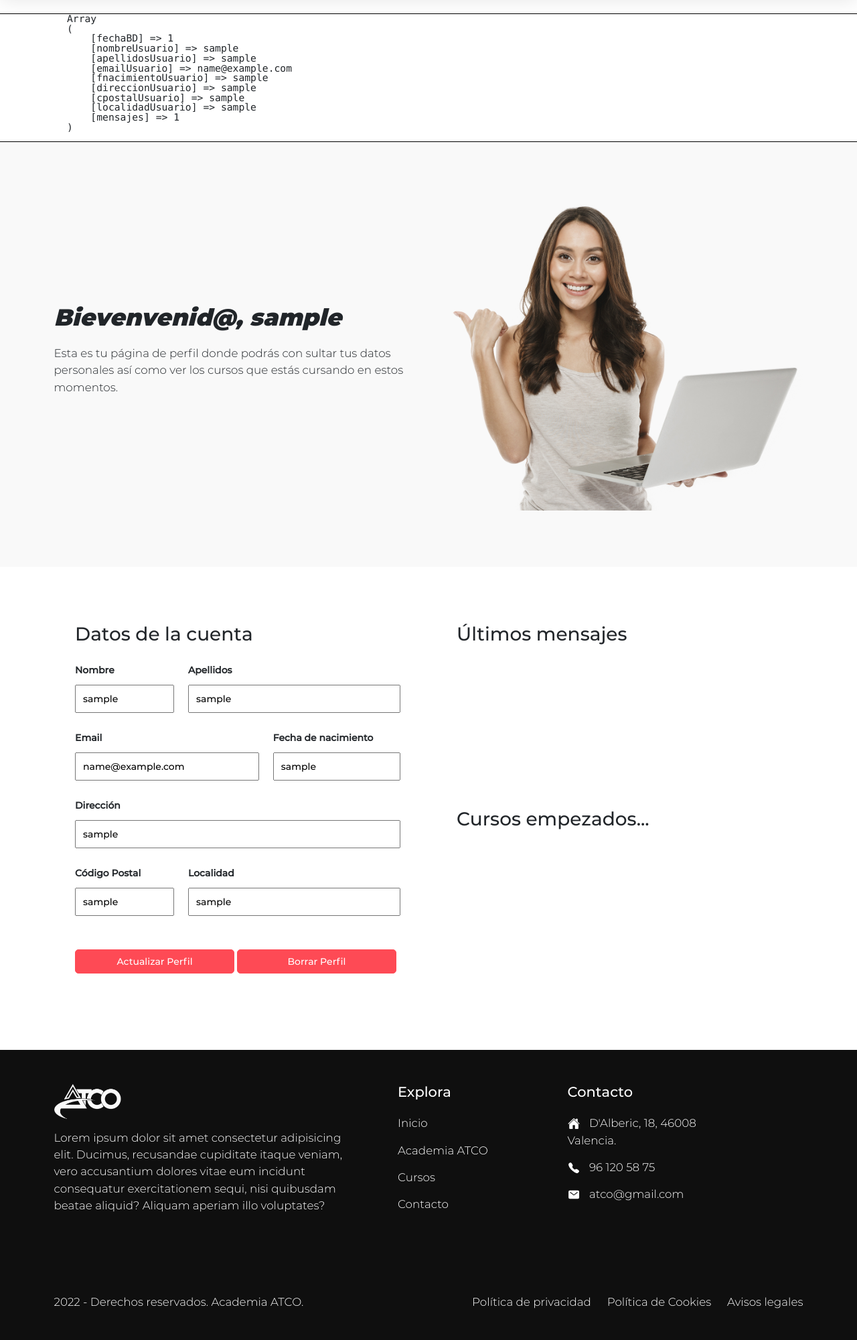
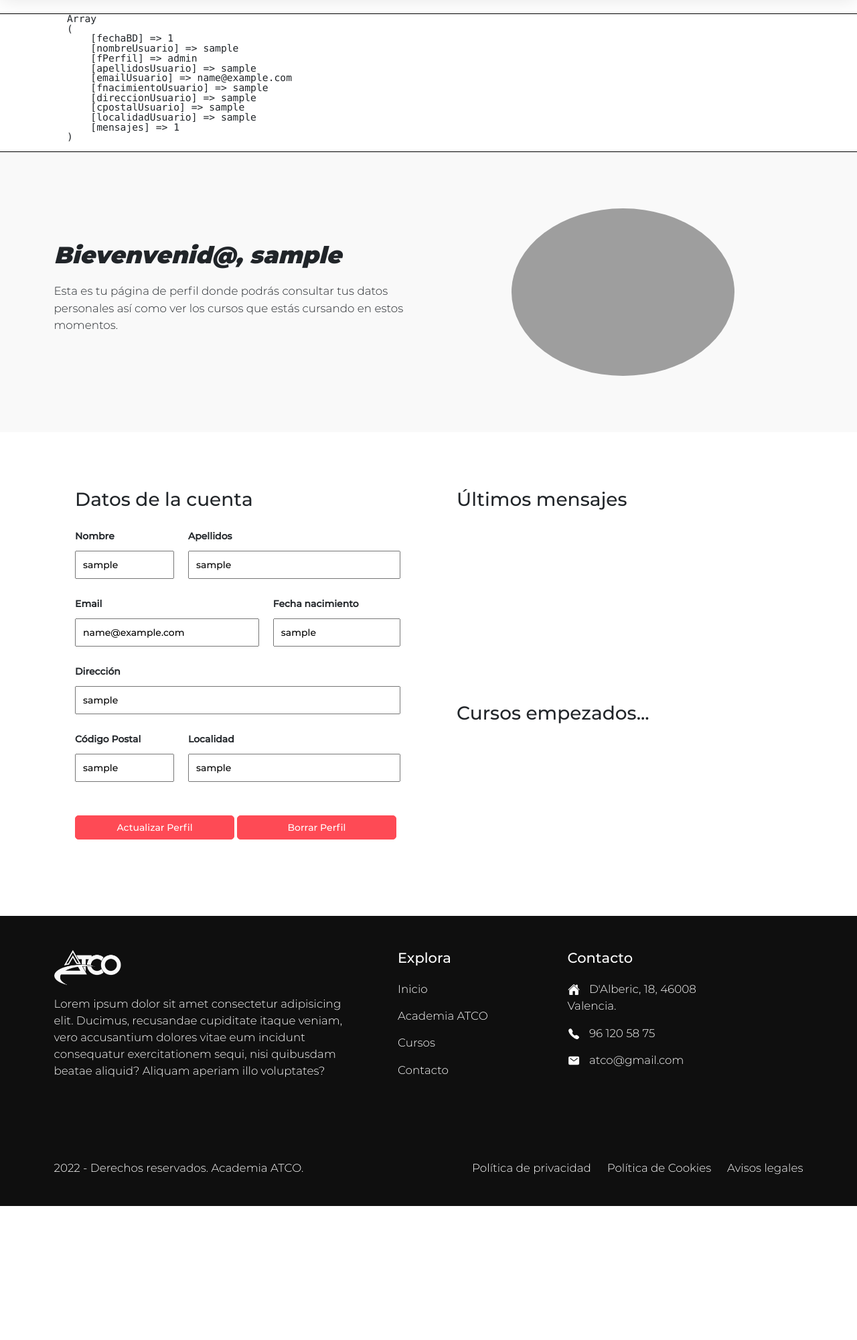
Before and after one commit to magallart/academia_tco, a PHP site: template app/templates/perfil.php in a window 1280 px wide. Shown: the part 80-2080 px from the top of the page at 67% size. After the commit the page ends 1880 px from the top, so only its background shows below. Run offline with PHP 8.4, Linux system fonts and the light colour scheme; the template is opened without the code that fills it, so the values that code supplies are empty; the visitor is signed in with stand-in values (Sample User, id 1); grey boxes are pictures that could not be loaded.

Commit message:
Perfil: responsive

```diff
--- a/app/templates/perfil.php
+++ b/app/templates/perfil.php
@@ -8,16 +8,16 @@
 <header>
     <div class="container col-xxl-8 py-5">
         <div class="row middle g-5 py-5">
-            <div class="col-lg-6 col-md-6 col-sm-12 text-md-start text-sm-center">
+            <div class="col-lg-6 col-md-6 col-sm-12 text-md-start text-sm-center order-md-1 order-sm-2">
                 <h1 class="title-header">
-                    Bievenvenid@, <?php printf($_SESSION['nombreUsuario']) ?>
+                Bievenvenid@, <?php printf($_SESSION['nombreUsuario']) ?>
                 </h1>
                 <p>
-                    Esta es tu página de perfil donde podrás con sultar tus datos personales así como ver los cursos que estás cursando en estos momentos.
+                Esta es tu página de perfil donde podrás consultar tus datos personales así como ver los cursos que estás cursando en estos momentos.
                 </p>
             </div>
-            <div class="col-lg-6 col-md-6 col-sm-12">
-                <img src="../img/inicio-header.png" class="d-block mx-lg-auto img-fluid" alt="Chica sonriendo con un laptop en la mano" width="700" height="500" loading="lazy" />
+            <div class="col-lg-6 col-md-6 col-sm-12 text-sm-center order-md-2 order-sm-1">
+                <img src="../img/<?php echo $_SESSION['fPerfil'] ?>" class="d-block mx-lg-auto mx-sm-auto img-fluid fotoPerfilUsuario" alt="Chica sonriendo con un laptop en la mano" loading="lazy" />
             </div>
         </div>
     </div>
@@ -52,7 +52,7 @@
                     </div>
                     <div class="col-lg-5">
                         <div class="form-outline">
-                            <label for="fNacimiento">Fecha de nacimiento</label>
+                            <label for="fNacimiento">Fecha nacimiento</label>
                             <input type="text" name="fNacimiento" placeholder="<?php echo $_SESSION['fnacimientoUsuario'] ?>" />
                         </div>
                     </div>
@@ -113,7 +113,7 @@
                 ?>
             </div>
 
-            <div class="cursosApuntados">
+            <div class="cursosApuntados mt-5">
                 <h2>Cursos empezados...</h2>
             </div>
         </div>
--- a/web/css/styles.css
+++ b/web/css/styles.css
@@ -128,7 +128,7 @@ section {
 }
 
 .pruebaSesion {
-  /* TODO Eliminar esta regla para  */
+  /* TODO Eliminar esta regla para la entrega */
   min-height: 100px;
   margin-top: 100px;
   padding-left: 100px;
```
